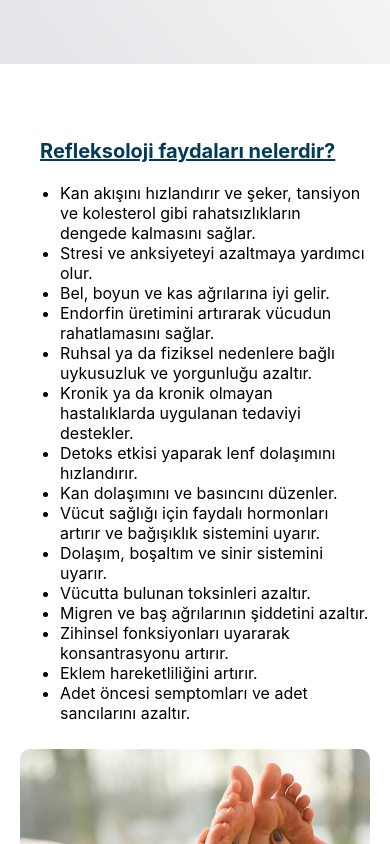
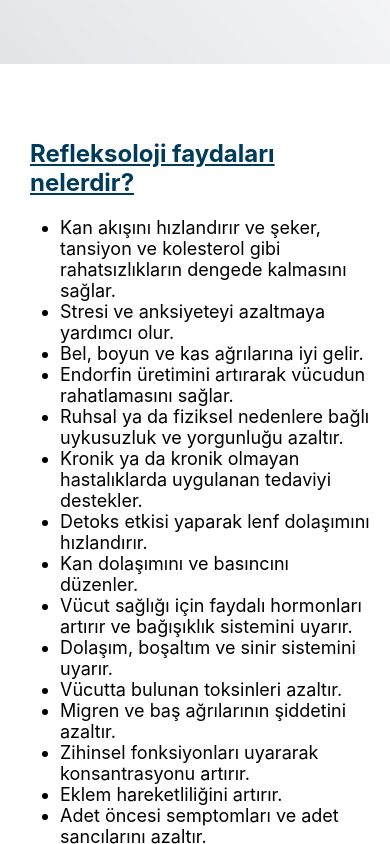
Before and after one commit to meryemsanem/gold-hospital, a React (Create React App) app: page / in a window 390 px wide. Shown: the part 780-1624 px from the top of the page. Built offline with nearby package versions, Linux system fonts and the light colour scheme.

Commit message:
Fix font size

```diff
--- a/src/styles.css
+++ b/src/styles.css
@@ -505,20 +505,20 @@
   h2 {
     text-decoration: underline;
     color: #003b59;
-    margin: 20px;
-    font-size: 20px;
+    margin-inline: 10px;
+    font-size: 24px;
   }
 
   .text h3 {
     text-decoration: none;
     color: #003b59;
     margin: 20px;
-    font-size: 16px;
+    font-size: 18px;
   }
 
   .text p,
   li {
-    font-size: 16px;
+    font-size: 18px;
   }
 
   .text p {
```
